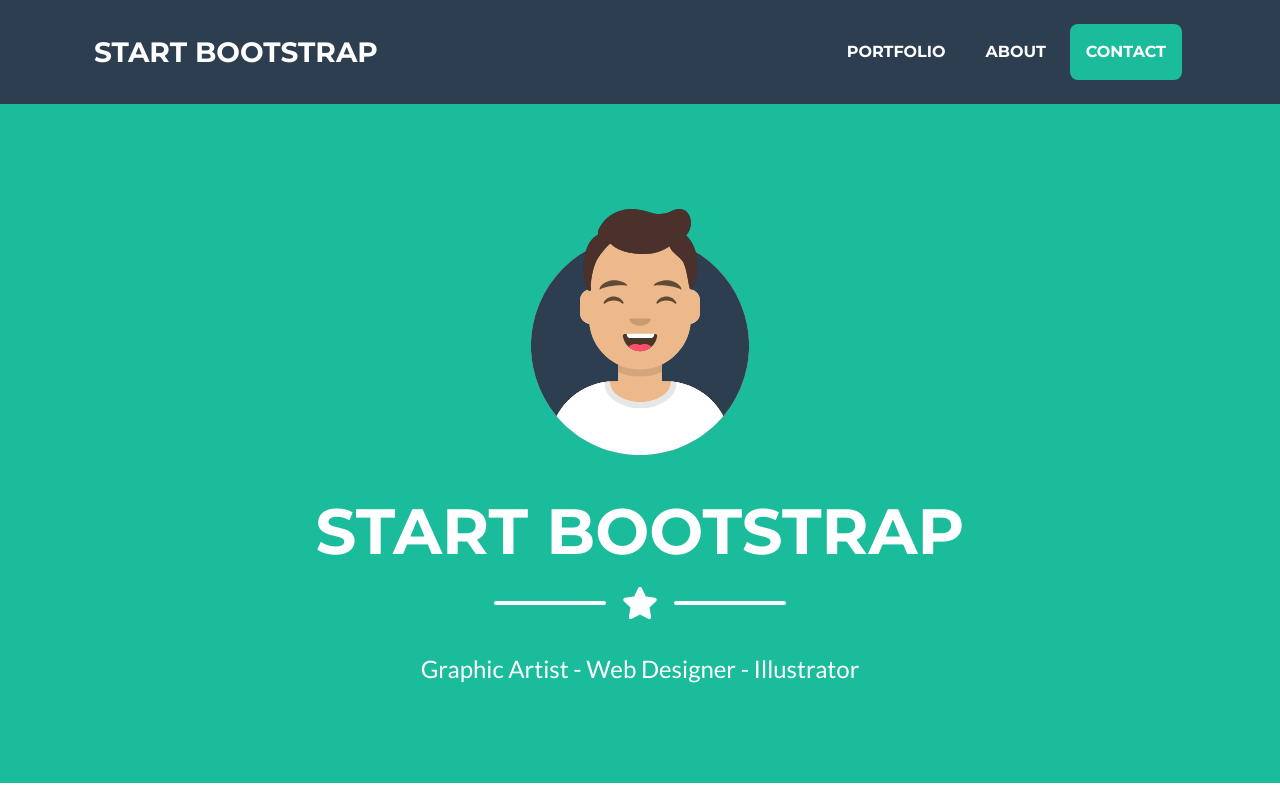
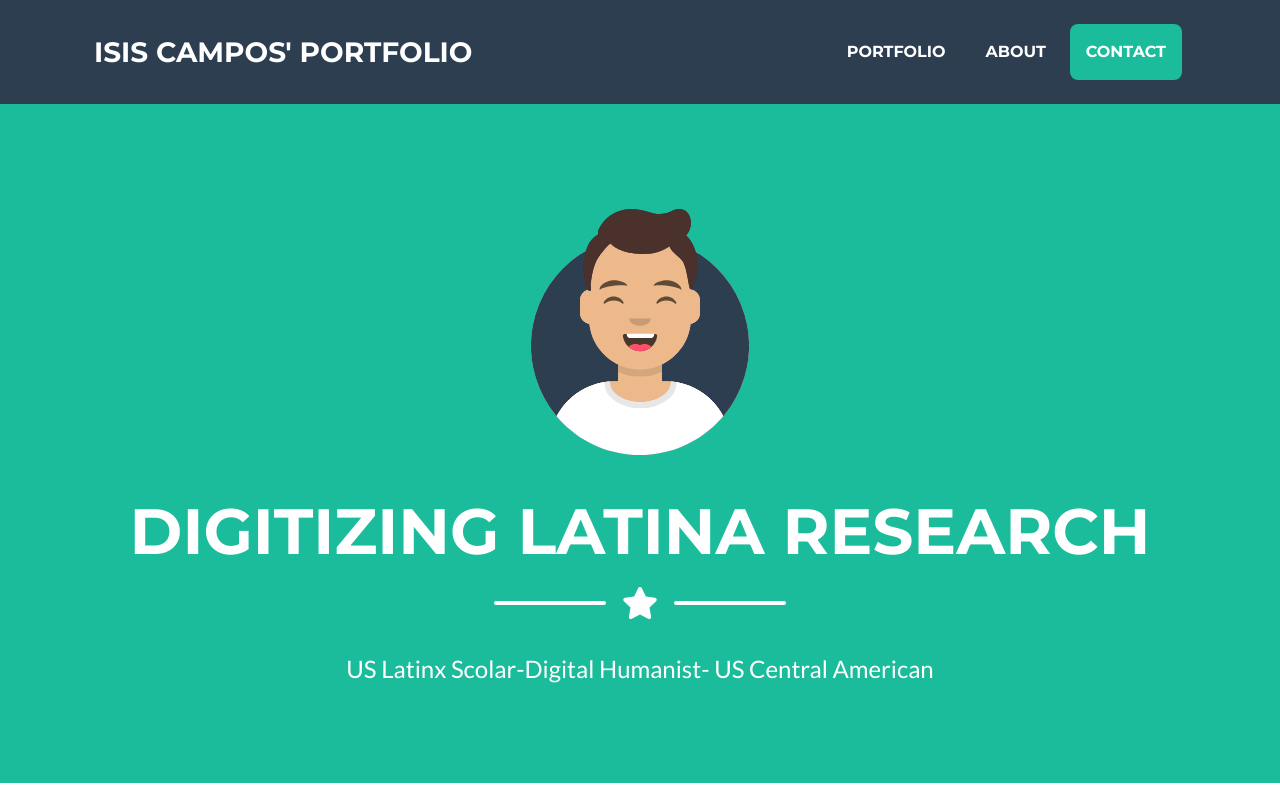
Before and after one commit to camposisis/Digitizing-Latina-Research, a website: page dist/index.html in a window 1280 px wide. Shown: the top 800 px of the page. Drawn offline with nearby package versions, Linux system fonts and the light colour scheme.

Commit message:
Update index.html

```diff
--- a/dist/index.html
+++ b/dist/index.html
@@ -20,7 +20,7 @@
         <!-- Navigation-->
         <nav class="navbar navbar-expand-lg bg-secondary text-uppercase fixed-top" id="mainNav">
             <div class="container">
-                <a class="navbar-brand js-scroll-trigger" href="#page-top">Start Bootstrap</a>
+                <a class="navbar-brand js-scroll-trigger" href="#page-top">Isis Campos' Portfolio</a>
                 <button class="navbar-toggler navbar-toggler-right text-uppercase font-weight-bold bg-primary text-white rounded" type="button" data-toggle="collapse" data-target="#navbarResponsive" aria-controls="navbarResponsive" aria-expanded="false" aria-label="Toggle navigation">
                     Menu
                     <i class="fas fa-bars"></i>
@@ -40,7 +40,7 @@
                 <!-- Masthead Avatar Image-->
                 <img class="masthead-avatar mb-5" src="assets/img/avataaars.svg" alt="" />
                 <!-- Masthead Heading-->
-                <h1 class="masthead-heading text-uppercase mb-0">Start Bootstrap</h1>
+                <h1 class="masthead-heading text-uppercase mb-0">Digitizing Latina Research</h1>
                 <!-- Icon Divider-->
                 <div class="divider-custom divider-light">
                     <div class="divider-custom-line"></div>
@@ -48,7 +48,7 @@
                     <div class="divider-custom-line"></div>
                 </div>
                 <!-- Masthead Subheading-->
-                <p class="masthead-subheading font-weight-light mb-0">Graphic Artist - Web Designer - Illustrator</p>
+                <p class="masthead-subheading font-weight-light mb-0">US Latinx Scolar-Digital Humanist- US Central American</p>
             </div>
         </header>
         <!-- Portfolio Section-->
```
